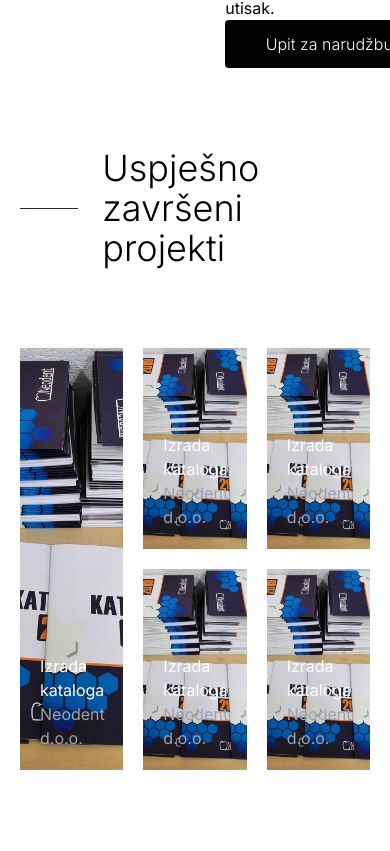
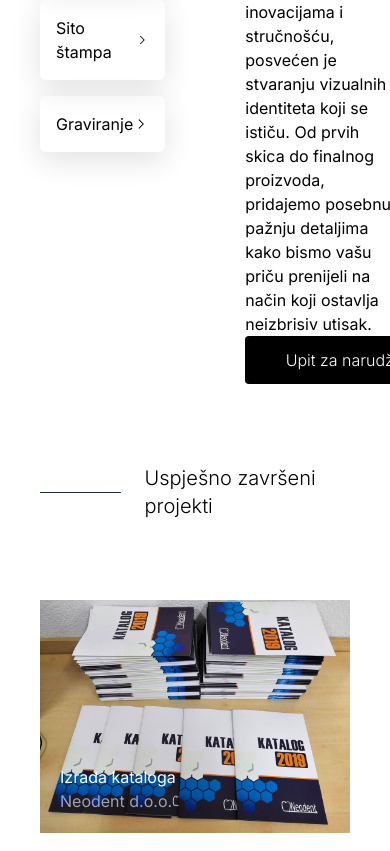
Before and after one commit to DenisKantic/Intrag_NextJS_collab, a Next.js app: page / in a window 390 px wide. Shown: the part 3536-4387 px from the top of the page. Built offline with nearby package versions, Linux system fonts and the light colour scheme.

Commit message:
responsive finished for Projects component

```diff
--- a/app/components/Home.jsx
+++ b/app/components/Home.jsx
@@ -8,7 +8,7 @@
 
 const HomePage = () => {
   return (
-    <div className='xxs:p-5 md:px-10 xxl:px-40 overflow-hidden'>
+    <div className='xxs:p-10 md:px-10 xxl:px-40 overflow-hidden'>
       <Header />
       <OurStory />
       <WhatWeDo />
--- a/app/components/Projects.jsx
+++ b/app/components/Projects.jsx
@@ -6,12 +6,13 @@
     <div className='mt-20 min-h-[50vh] mb-20'>
            <div className='flex items-center mb-20'>
             <span className='w-24 mr-6 block h-px bg-slate-800'></span>
-            <h2 className='text-4xl font-light'>Uspješno završeni projekti</h2>
+            <h2 className='font-light xxs:text-xl md:text-4xl'>Uspješno završeni projekti</h2>
         </div>
 
-    <div className='grid grid-cols-3 grid-rows-2 grid-flow-col auto-rows-max gap-5 h-[50vh] w-full'>
+    <div className='grid grid-cols-3 grid-rows-2 grid-flow-col auto-rows-max gap-5 min-h-[50vh] w-full
+                    xxs:grid-cols-1 xxs:grid-rows-5 md:grid-cols-3 md:grid-rows-2'>
 
-        <div className='grid row-span-2 relative'>
+        <div className='grid relative xxs:row-span-0 md:row-span-2'>
           <Image
           src="/images/katalog.jpg"
           width={500}
```
